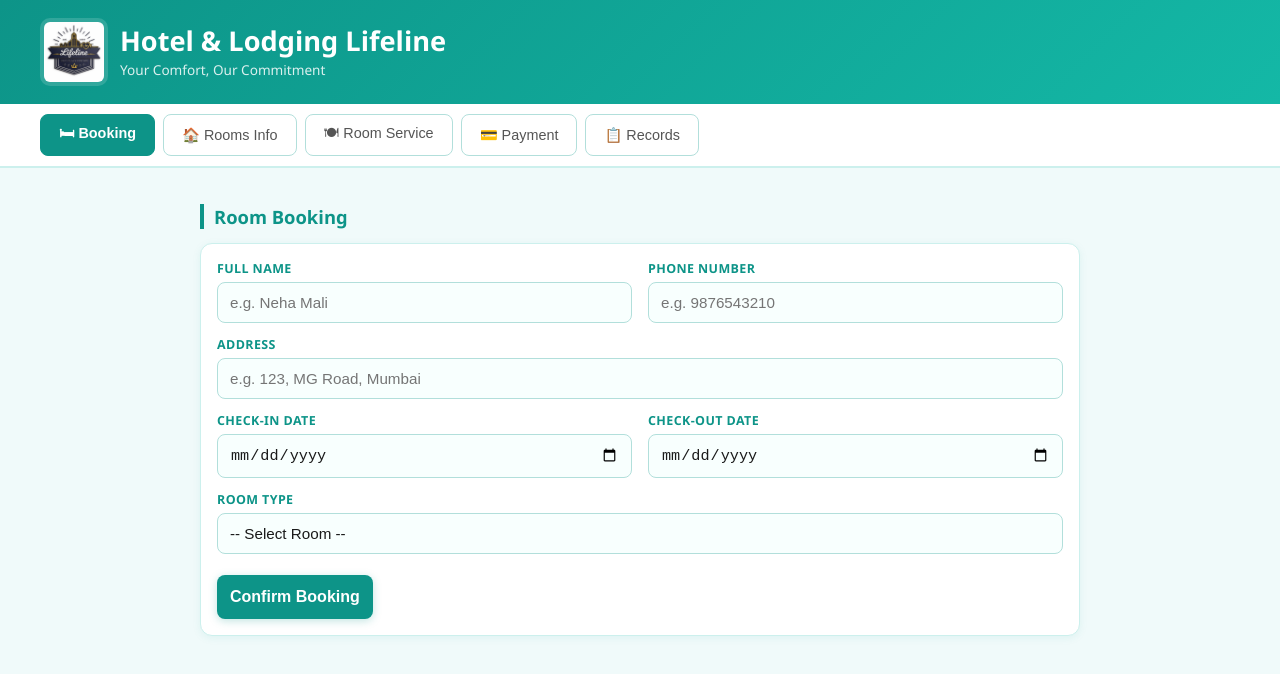
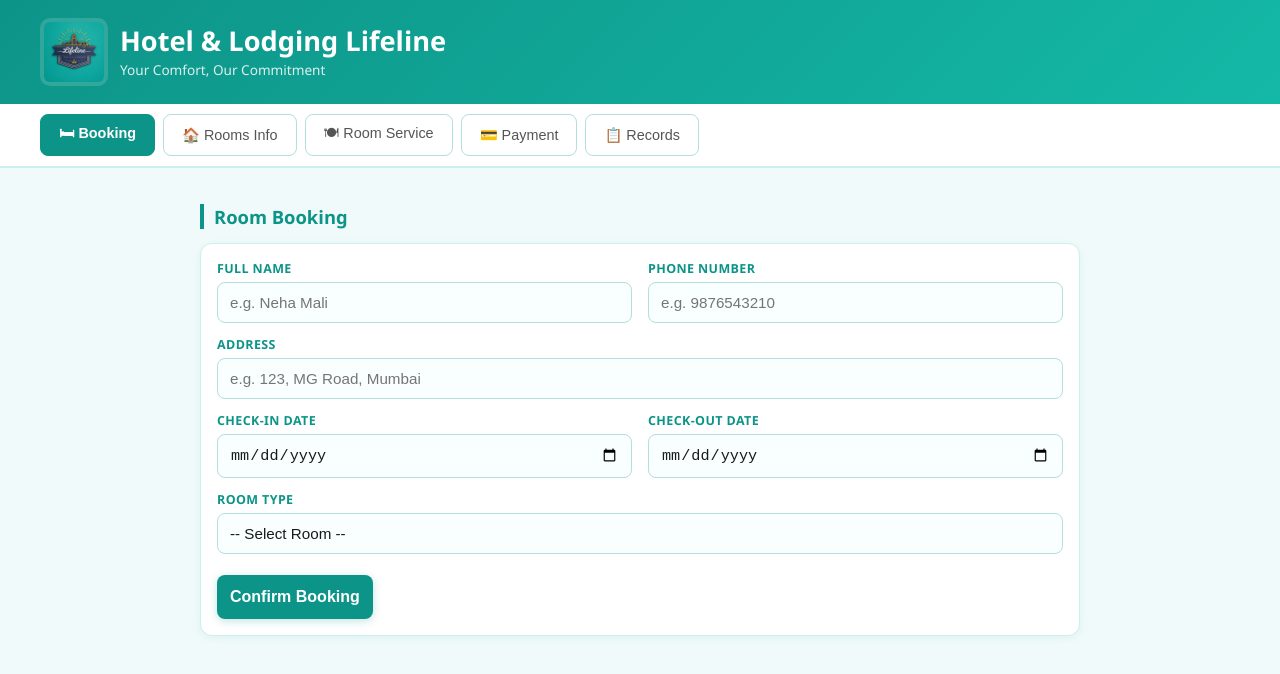
Before and after one commit to NehaMali04/hotel-lifeline, a plain HTML site: page templates/index.html in a window 1280 px wide. Drawn offline with Linux system fonts and the light colour scheme.

Commit message:
Fix logo path to jpg, force redeploy

```diff
--- a/templates/index.html
+++ b/templates/index.html
@@ -144,7 +144,7 @@
 <body>
 
 <header>
-  <img src="/static/logo.png" alt="Lifeline Logo"/>
+  <img src="/static/logo.jpg" alt="Lifeline Logo"/>
   <div class="header-text">
     <h1>Hotel & Lodging Lifeline</h1>
     <p>Your Comfort, Our Commitment</p>
```
Also changed, not shown: static/logo.jpg (renamed from logo/logo.jpg), static/logo.png (deleted).
